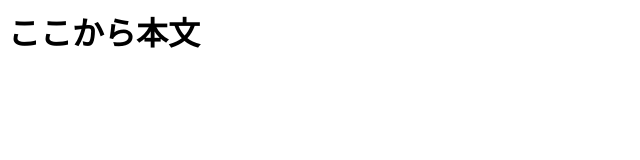
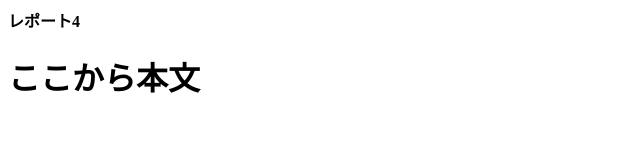
Before and after one commit to apostropheseiya2001/apostropheseiya2001.github.io, a plain HTML site: page cl2020.html in a window 1280 px wide. Shown: the whole page, without its empty margins (0-640 px from the left). Drawn offline with Linux system fonts and the light colour scheme.

Commit message:
Add files via upload

```diff
--- a/cl2020.html
+++ b/cl2020.html
@@ -3,6 +3,7 @@
 <TITLE>レポート4</TITLE>
 </HEAD>
 <BODY>
+<H4>レポート4</H4>
 <H1>ここから本文</H1>
 </BODY>
 </HTML>
```
